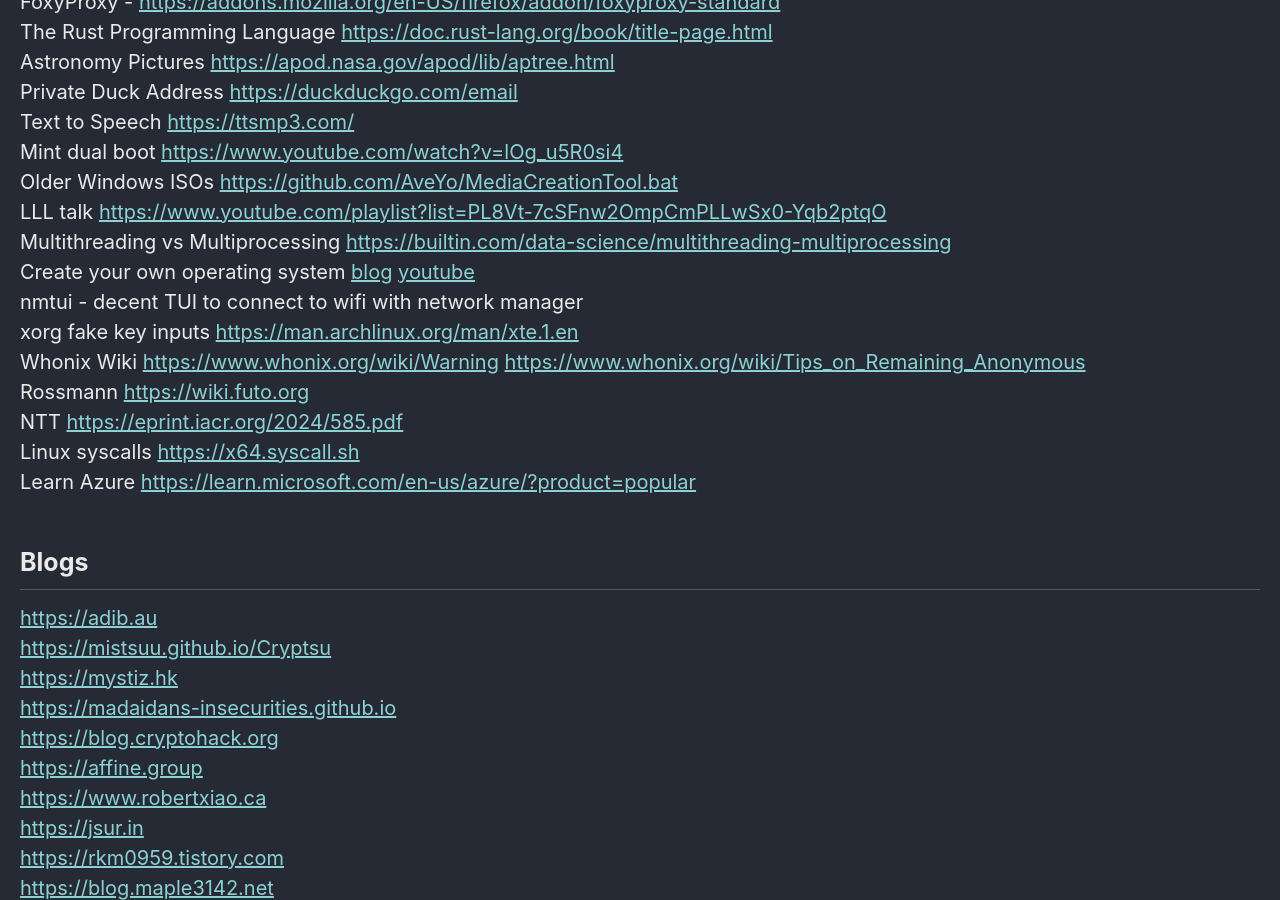
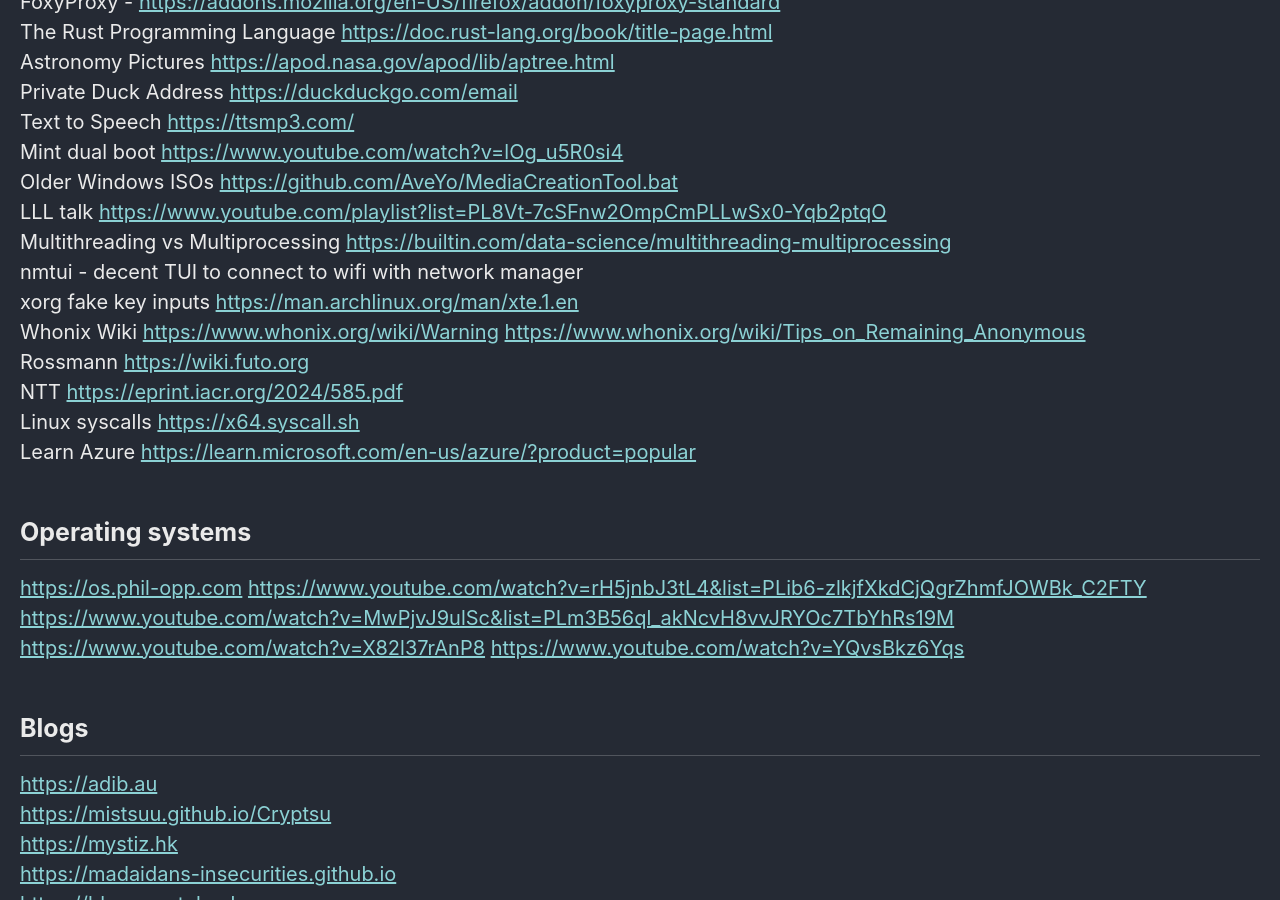
Before and after one commit to Connor-McCartney/Connor-McCartney.github.io, a Jekyll site: the page built from _pages/misc/resources.md, in a window 1280 px wide and 900 px high, scrolled down 2493 px. Built offline with Jekyll 4.4.1, drawn with Linux system fonts in a browser that asks for light colours; cached includes are drawn as plain includes.

Commit message:
Update resources.md

```diff
--- a/_pages/misc/resources.md
+++ b/_pages/misc/resources.md
@@ -89,7 +89,6 @@ Mint dual boot <https://www.youtube.com/watch?v=lOg_u5R0si4> <br>
 Older Windows ISOs <https://github.com/AveYo/MediaCreationTool.bat> <br>
 LLL talk <https://www.youtube.com/playlist?list=PL8Vt-7cSFnw2OmpCmPLLwSx0-Yqb2ptqO> <br>
 Multithreading vs Multiprocessing <https://builtin.com/data-science/multithreading-multiprocessing> <br>
-Create your own operating system [blog](https://os.phil-opp.com) [youtube](https://www.youtube.com/watch?v=rH5jnbJ3tL4&list=PLib6-zlkjfXkdCjQgrZhmfJOWBk_C2FTY) <br>
 nmtui - decent TUI to connect to wifi with network manager <br>
 xorg fake key inputs <https://man.archlinux.org/man/xte.1.en> <br>
 Whonix Wiki <https://www.whonix.org/wiki/Warning> <https://www.whonix.org/wiki/Tips_on_Remaining_Anonymous> <br>
@@ -97,6 +96,16 @@ Rossmann <https://wiki.futo.org> <br>
 NTT <https://eprint.iacr.org/2024/585.pdf> <br>
 Linux syscalls <https://x64.syscall.sh> <br>
 Learn Azure <https://learn.microsoft.com/en-us/azure/?product=popular> <br>
+
+
+## Operating systems
+
+<https://os.phil-opp.com> <https://www.youtube.com/watch?v=rH5jnbJ3tL4&list=PLib6-zlkjfXkdCjQgrZhmfJOWBk_C2FTY>
+<https://www.youtube.com/watch?v=MwPjvJ9ulSc&list=PLm3B56ql_akNcvH8vvJRYOc7TbYhRs19M>
+<https://www.youtube.com/watch?v=X82l37rAnP8>
+<https://www.youtube.com/watch?v=YQvsBkz6Yqs>
+
+
 
 ## Blogs
 
```
